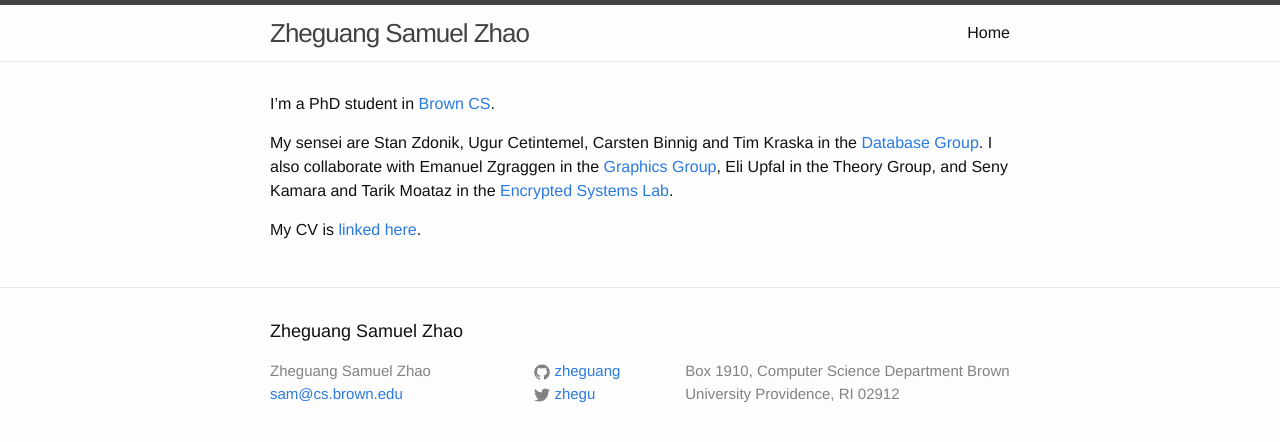
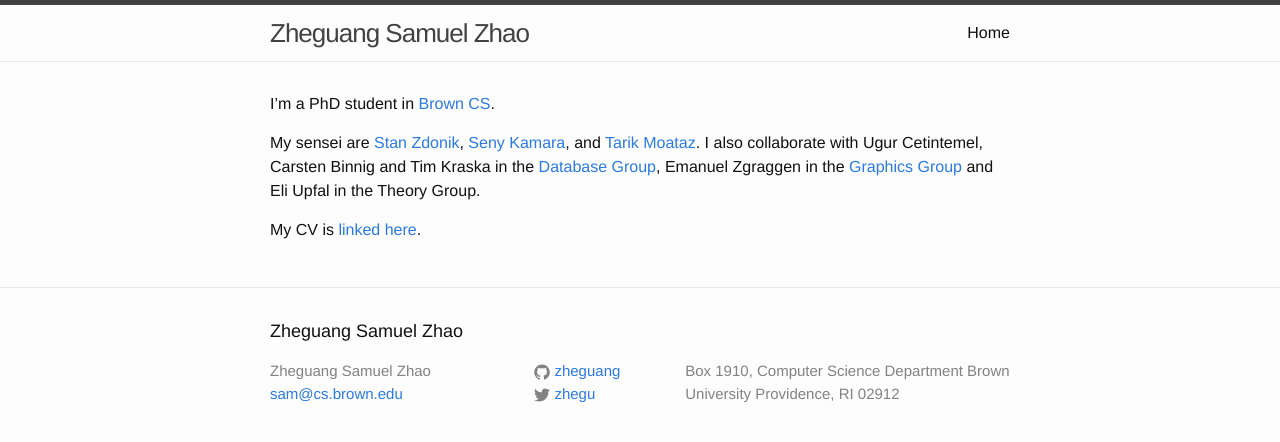
Before and after one commit to zheguang/zheguang.github.io, a Jekyll site: the page built from index.md, in a window 1280 px wide. Shown: the top 442 px of the page. Built offline with Jekyll 4.4.1, drawn with Linux system fonts in a browser that asks for light colours.

Commit message:
Update cv and index

```diff
--- a/index.md
+++ b/index.md
@@ -5,6 +5,6 @@ title: Home
 
 I'm a PhD student in [Brown CS](http://cs.brown.edu).
 
-My sensei are Stan Zdonik, Ugur Cetintemel, Carsten Binnig and Tim Kraska in the [Database Group](http://database.cs.brown.edu/). I also collaborate with Emanuel Zgraggen in the [Graphics Group](http://graphics.cs.brown.edu/research/), Eli Upfal in the Theory Group, and Seny Kamara and Tarik Moataz in the [Encrypted Systems Lab](http://esl.cs.brown.edu/).
+My sensei are [Stan Zdonik](http://cs.brown.edu/~sbz/), [Seny Kamara](http://cs.brown.edu/~seny/), and [Tarik Moataz](http://cs.brown.edu/~tmoataz/). I also collaborate with Ugur Cetintemel, Carsten Binnig and Tim Kraska in the [Database Group](http://database.cs.brown.edu/), Emanuel Zgraggen in the [Graphics Group](http://graphics.cs.brown.edu/research/) and Eli Upfal in the Theory Group.
 
 My CV is [linked here](http://zheguang.github.io/cv.pdf).
```
Also changed, not shown: 1 other file.
